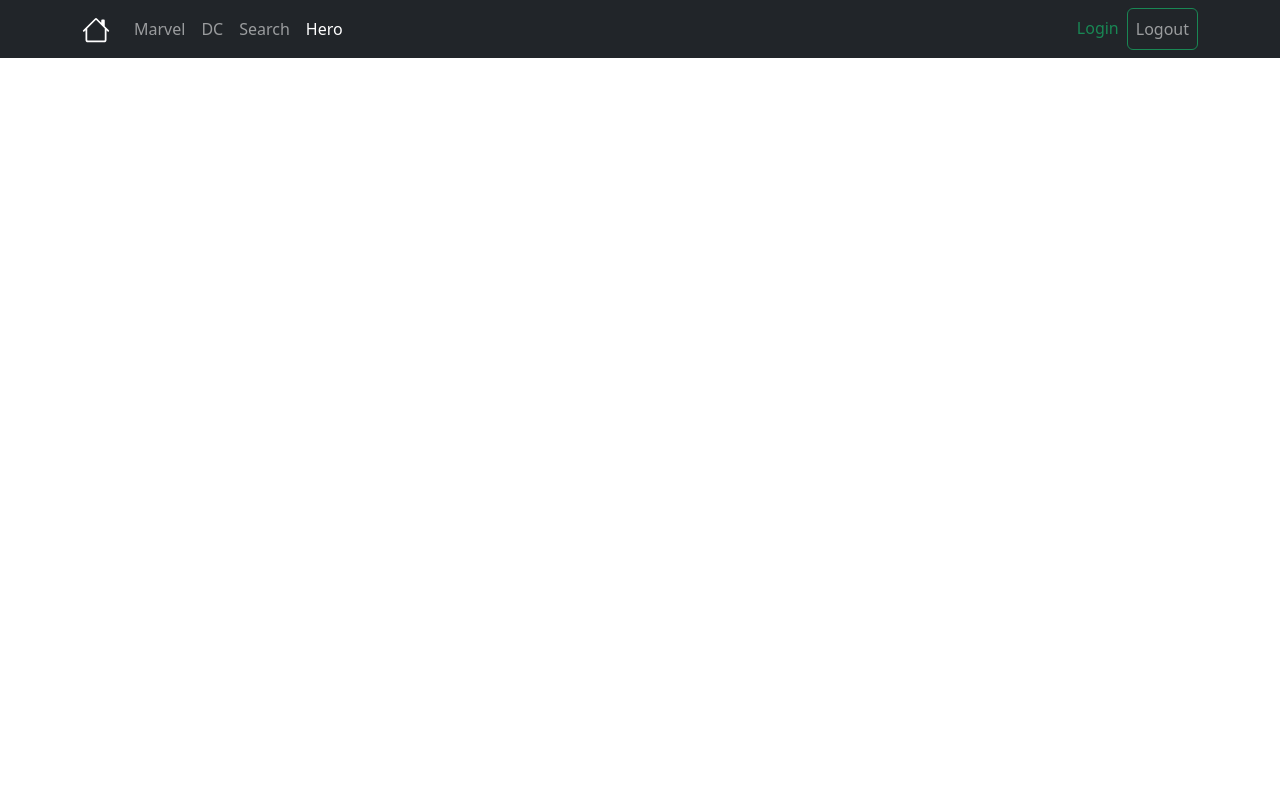
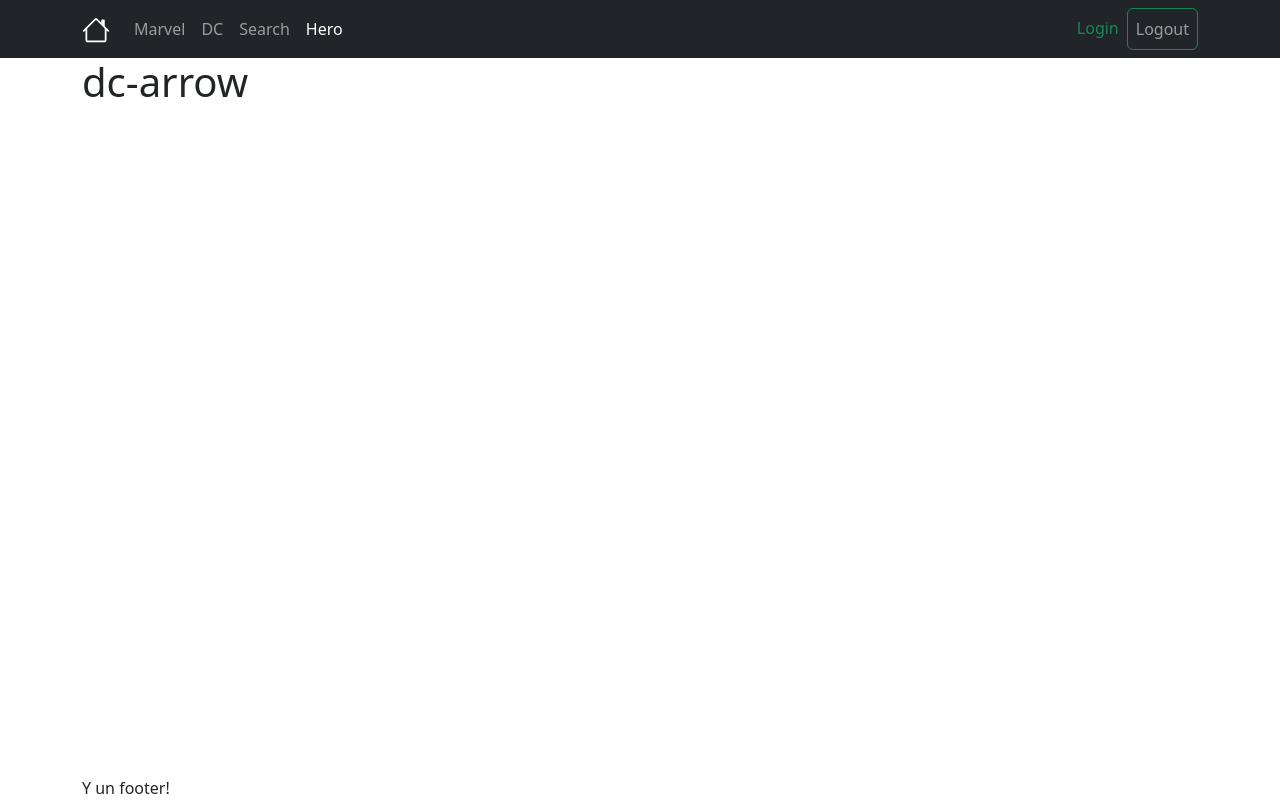
Before and after one commit to VictorMerino/HeroesApp, a React (Vite) app: page /hero/dc-arrow in a window 1280 px wide. Built offline with nearby package versions, Linux system fonts and the light colour scheme.

Commit message:
Add HeroPage, with helper to get hero by id

```diff
--- a/src/heroes/components/HeroList.tsx
+++ b/src/heroes/components/HeroList.tsx
@@ -1,5 +1,5 @@
 import React from 'react'
-import { getHeroesByPublisher } from '../helpers/getHeroesByPublisher'
+import { getHeroesByPublisher } from '../helpers'
 import { Publisher } from '../types/Hero'
 
 import { HeroCard } from '.'
--- /dev/null
+++ b/src/heroes/helpers/getHeroById.ts
@@ -0,0 +1,6 @@
+import { heroes } from '../data/heroes'
+import { Hero } from '../types/Hero'
+
+export const getHeroById = (id: Hero['id']) => {
+  return heroes.find(hero => hero.id === id)
+}
--- /dev/null
+++ b/src/heroes/helpers/index.ts
@@ -0,0 +1,2 @@
+export { getHeroesByPublisher } from './getHeroesByPublisher'
+export { getHeroById } from './getHeroById'
--- a/src/heroes/pages/HeroPage.tsx
+++ b/src/heroes/pages/HeroPage.tsx
@@ -1,10 +1,20 @@
 import React from 'react'
+import { useParams } from 'react-router-dom'
 import { MainLayout } from '../../ui'
+import { getHeroById } from '../helpers'
+import { Hero } from '../types/Hero'
 
+type HeroParams = {
+  id: Hero['id']
+}
 export const HeroPage = () => {
+  const { id } = useParams<HeroParams>()
+  const hero = getHeroById(id as string)
+
+  console.log(hero)
   return (
     <MainLayout>
-      <div>HeroPage</div>
+      <h1>{hero?.id}</h1>
     </MainLayout>
   )
 }
--- a/src/heroes/routes/HeroesRoutes.tsx
+++ b/src/heroes/routes/HeroesRoutes.tsx
@@ -14,7 +14,7 @@ export const HeroesRoutes = () => {
         <Route path="dc" element={<DCPage />} />
 
         <Route path="search" element={<SearchPage />} />
-        <Route path="hero" element={<HeroPage />} />
+        <Route path="hero/:id" element={<HeroPage />} />
 
         {/*Search, hero by id, etc... */}
         <Route path="/" element={<Navigate to="/marvel" />} />
```
